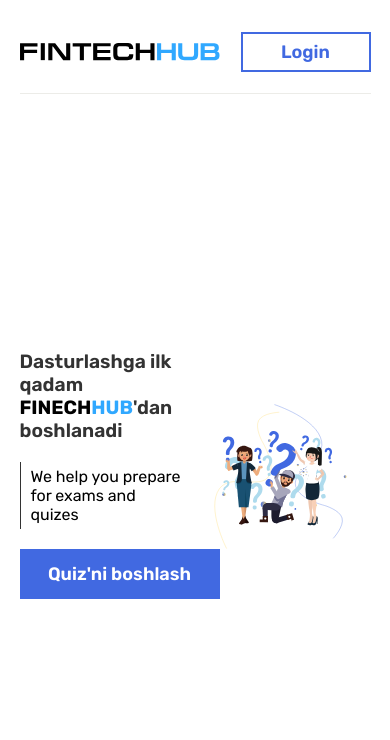
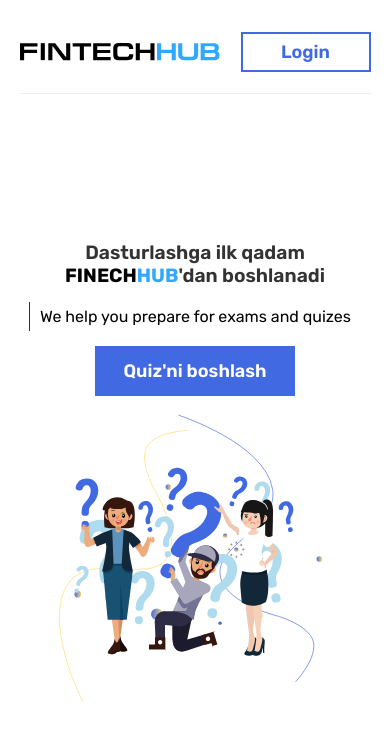
Before and after one commit to behzod-sharifjonov/quiz_test, a React (Vite) app: page / in a window 390 px wide. Shown: the top 740 px of the page. Built offline with nearby package versions, Linux system fonts and the light colour scheme.

Commit message:
fix media in landing page

```diff
--- a/src/views/Landing/Landing.css
+++ b/src/views/Landing/Landing.css
@@ -50,3 +50,16 @@
   font-size: 18px;
   font-weight: 600;
 }
+
+@media screen and (max-width:767px){
+    .header-text{
+        text-align: center;
+        width: 100%;
+    }
+    .header-container {
+        flex-direction: column;
+    }
+    .header-image{
+        width: 100%;
+    }
+}
--- a/src/views/Landing/Landing.jsx
+++ b/src/views/Landing/Landing.jsx
@@ -20,7 +20,9 @@
             </b>
             'dan boshlanadi
           </h2>
+          <div>
           <span>We help you prepare for exams and quizes </span>
+          </div>
           <div className="quiz-btn">
             <button onClick={() => navigate("/login")}>Quiz'ni boshlash</button>
           </div>
```
